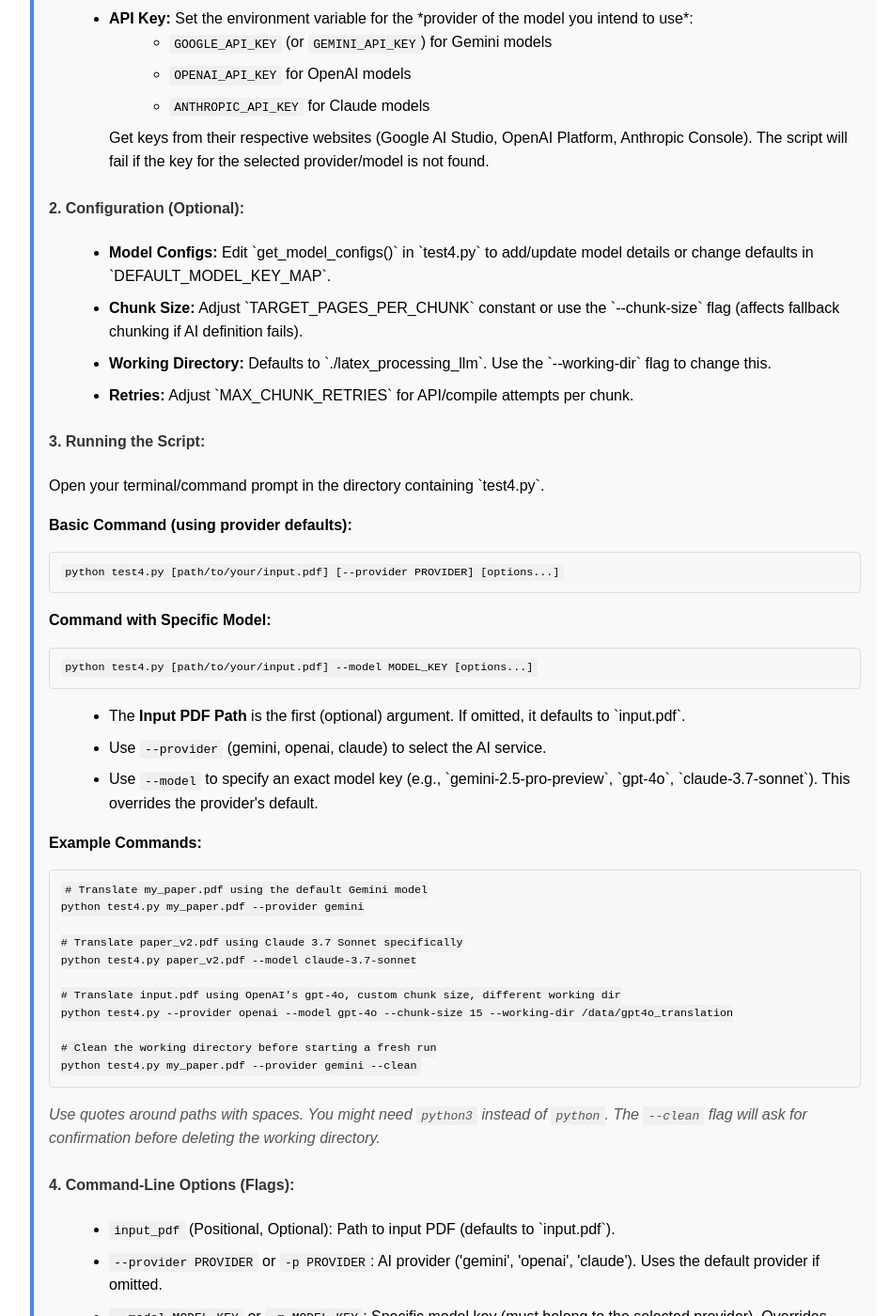
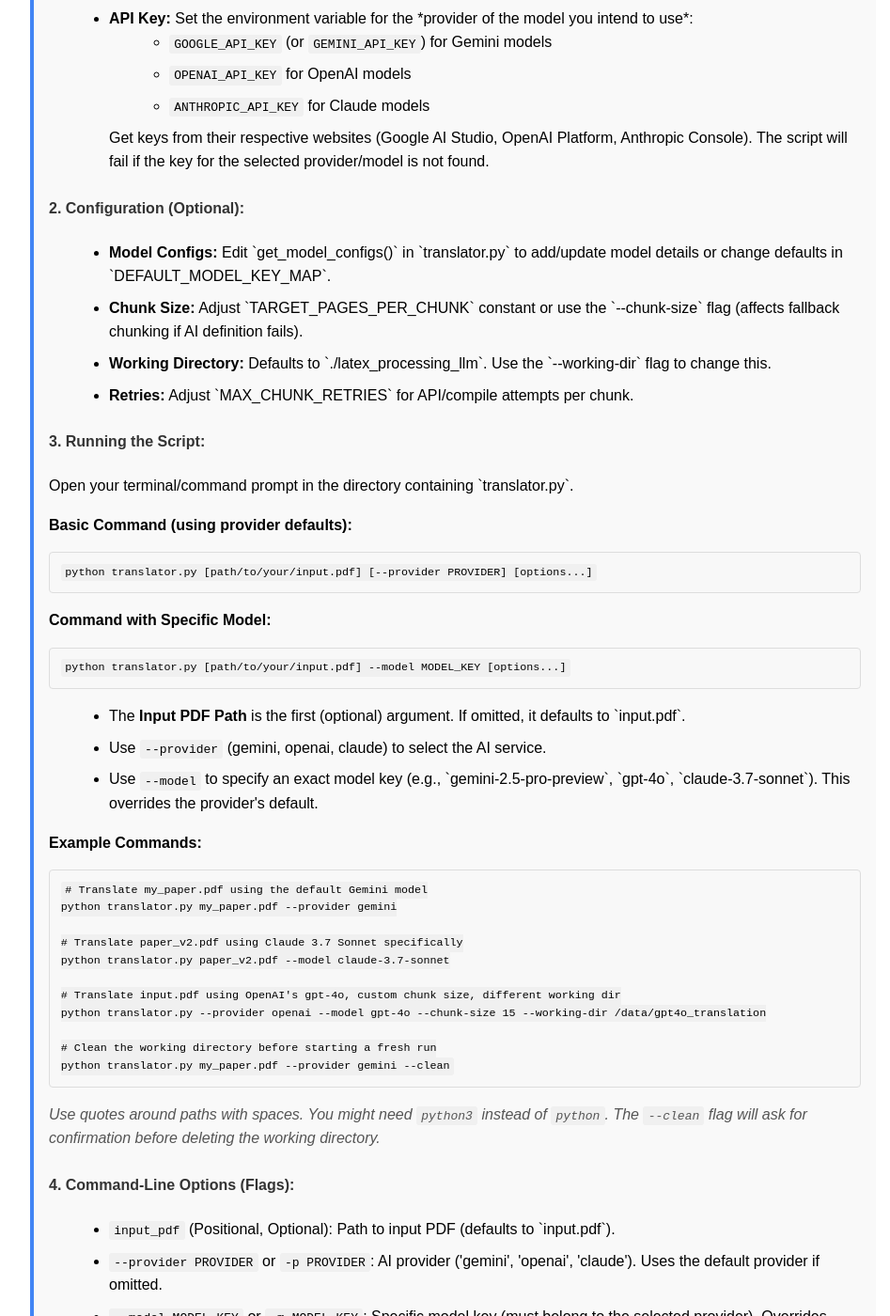
Before and after one commit to davikrehalt/davikrehalt.github.io, a Jekyll site: the page translation-guide.html, which Jekyll copies as it is, in a window 1280 px wide and 1400 px high, scrolled down 1842 px. Shown: the whole window at 94% size, without its empty margins (158-1105 px from the left). Built offline with Jekyll 4.4.1, drawn with Linux system fonts in a browser that asks for light colours; some of the changed text lies outside the part shown.

Commit message:
Update translation-guide.html

```diff
--- a/translation-guide.html
+++ b/translation-guide.html
@@ -60,16 +60,16 @@
 <ul>
     <li><a href="translator.py" download>`translator.py`</a>: Uses a **Chunk-Based, AI-Assisted Synthesis** approach.</li>
 </ul>
-<!-- Make sure test4.py is in the same directory as this HTML file, or adjust the href path -->
+<!-- Make sure translator.py is in the same directory as this HTML file, or adjust the href path -->
 <p>In order to use this script, you first need to obtain an API key for the relevant AI provider and set up a Python environment with the necessary libraries installed.</p>
 
 <p>I'll let Gemini explain the usage of this script in more detail:</p>
 
 <!-- ================================================================= -->
-<!-- Explanation for Script: test4.py (Chunk-Based Synthesis)         -->
+<!-- Explanation for Script: translator.py (Chunk-Based Synthesis)         -->
 <!-- ================================================================= -->
 <div class="gemini-explanation">
-    <h3>Script: Chunk-Based AI Translation (`test4.py`)</h3>
+    <h3>Script: Chunk-Based AI Translation (`translator.py`)</h3>
     <p>This script divides the input PDF into logical chunks (using AI analysis or fixed page counts), translates each chunk individually using a *single selected AI model*, and then attempts to synthesize a coherent final LaTeX document. It extracts the preamble and body from each successfully compiled chunk and uses AI again to merge the preambles intelligently.</p>
 
     <h4>1. Requirements:</h4>
@@ -93,18 +93,18 @@
 
     <h4>2. Configuration (Optional):</h4>
     <ul>
-        <li><strong>Model Configs:</strong> Edit `get_model_configs()` in `test4.py` to add/update model details or change defaults in `DEFAULT_MODEL_KEY_MAP`.</li>
+        <li><strong>Model Configs:</strong> Edit `get_model_configs()` in `translator.py` to add/update model details or change defaults in `DEFAULT_MODEL_KEY_MAP`.</li>
         <li><strong>Chunk Size:</strong> Adjust `TARGET_PAGES_PER_CHUNK` constant or use the `--chunk-size` flag (affects fallback chunking if AI definition fails).</li>
         <li><strong>Working Directory:</strong> Defaults to `./latex_processing_llm`. Use the `--working-dir` flag to change this.</li>
         <li><strong>Retries:</strong> Adjust `MAX_CHUNK_RETRIES` for API/compile attempts per chunk.</li>
     </ul>
 
     <h4>3. Running the Script:</h4>
-    <p>Open your terminal/command prompt in the directory containing `test4.py`.</p>
+    <p>Open your terminal/command prompt in the directory containing `translator.py`.</p>
     <p><strong>Basic Command (using provider defaults):</strong></p>
-    <pre><code>python test4.py [path/to/your/input.pdf] [--provider PROVIDER] [options...]</code></pre>
+    <pre><code>python translator.py [path/to/your/input.pdf] [--provider PROVIDER] [options...]</code></pre>
     <p><strong>Command with Specific Model:</strong></p>
-    <pre><code>python test4.py [path/to/your/input.pdf] --model MODEL_KEY [options...]</code></pre>
+    <pre><code>python translator.py [path/to/your/input.pdf] --model MODEL_KEY [options...]</code></pre>
     <ul>
         <li>The <strong>Input PDF Path</strong> is the first (optional) argument. If omitted, it defaults to `input.pdf`.</li>
         <li>Use <code>--provider</code> (gemini, openai, claude) to select the AI service.</li>
@@ -113,16 +113,16 @@
 
     <p><strong>Example Commands:</strong></p>
     <pre><code class="language-bash"># Translate my_paper.pdf using the default Gemini model
-python test4.py my_paper.pdf --provider gemini
+python translator.py my_paper.pdf --provider gemini
 
 # Translate paper_v2.pdf using Claude 3.7 Sonnet specifically
-python test4.py paper_v2.pdf --model claude-3.7-sonnet
+python translator.py paper_v2.pdf --model claude-3.7-sonnet
 
 # Translate input.pdf using OpenAI's gpt-4o, custom chunk size, different working dir
-python test4.py --provider openai --model gpt-4o --chunk-size 15 --working-dir /data/gpt4o_translation
+python translator.py --provider openai --model gpt-4o --chunk-size 15 --working-dir /data/gpt4o_translation
 
 # Clean the working directory before starting a fresh run
-python test4.py my_paper.pdf --provider gemini --clean</code></pre>
+python translator.py my_paper.pdf --provider gemini --clean</code></pre>
 
     <p class="note"><em>Use quotes around paths with spaces. You might need <code>python3</code> instead of <code>python</code>. The <code>--clean</code> flag will ask for confirmation before deleting the working directory.</em></p>
 
```
